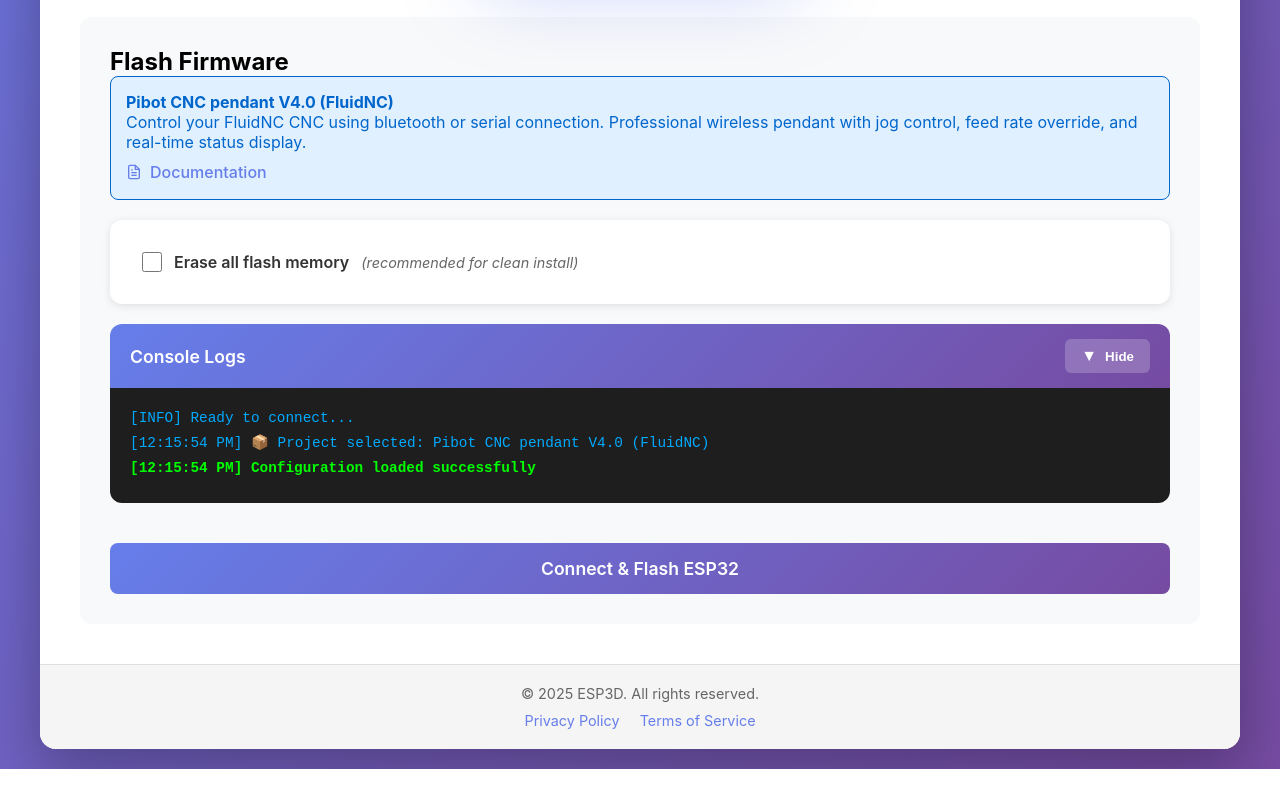
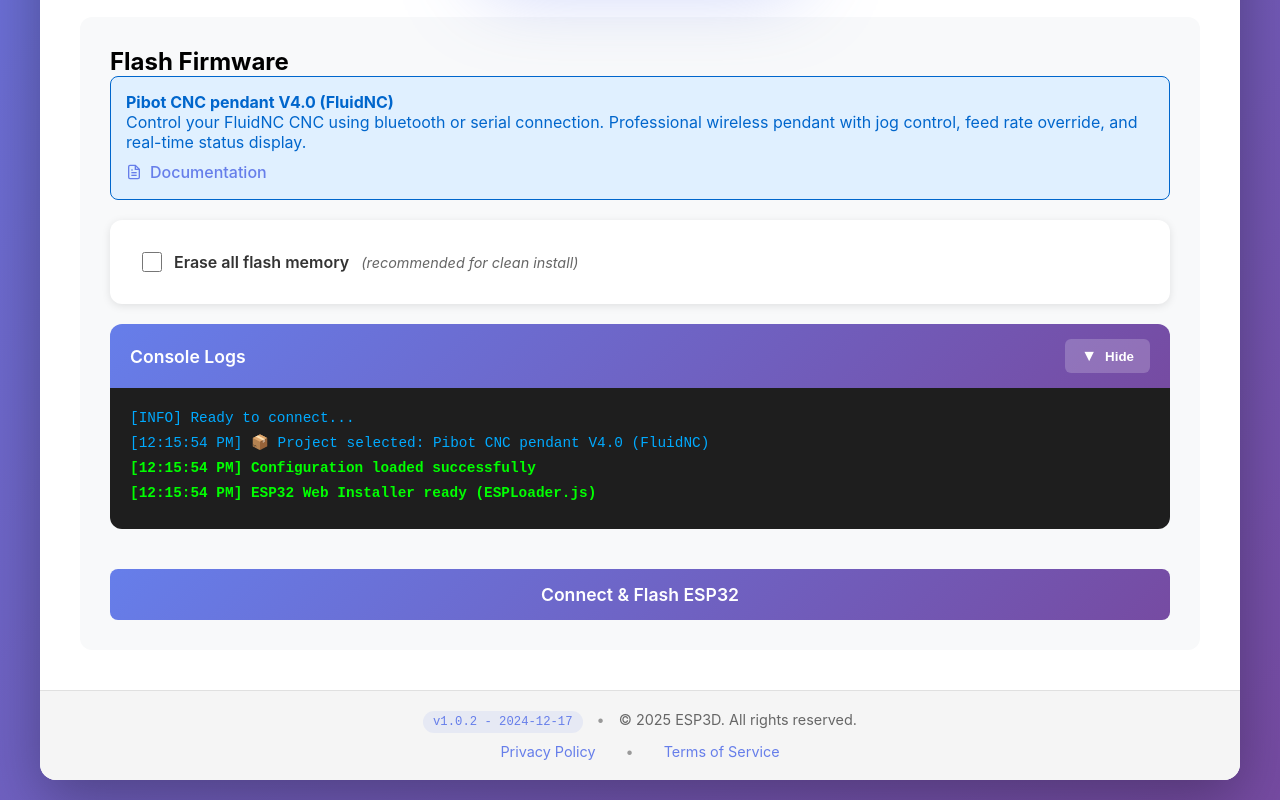
Before and after one commit to luc-github/esp3d-webinstaller, a plain HTML site: page index.html in a window 1280 px wide. Shown: the part 905-1705 px from the top of the page. Before the commit the page ends 1674 px from the top, so only its background shows below. Drawn offline with Linux system fonts and the light colour scheme; no server answers.

Commit message:
Add version in footer

```diff
--- a/index.html
+++ b/index.html
@@ -145,7 +145,7 @@
         // Make available globally for our script
         window.esptooljs = { Transport, ESPLoader };
     </script>
-
-    <script src="js/script.js?v=1.0.0"></script>
+    <script src="js/version.js?v=1.0.2"></script>
+    <script src="js/script.js?v=1.0.2"></script>
 </body>
 </html>
--- a/js/script.js
+++ b/js/script.js
@@ -488,16 +488,45 @@ function githubIcon() {
 function updateFooter() {
     if (!pageConfig || !pageConfig.footer) return;
 
+    const footer = document.getElementById('footer');
     const footerText = document.getElementById('footerText');
     const footerLinks = document.getElementById('footerLinks');
 
-    // Footer text - use translation
-    footerText.textContent = translate('footerCopyright');
+    // Show footer if configured
+    if (pageConfig.footer.enabled) {
+        footer.style.display = 'block';
+    }
+
+    // Create footer content with version
+    const versionSpan = document.createElement('span');
+    versionSpan.id = 'version-info';
+    versionSpan.className = 'version-info';
+    versionSpan.textContent = 'Loading...';
+
+    // Footer text with version - use translation
+    footerText.innerHTML = '';
+    footerText.appendChild(versionSpan);
+
+    const separator1 = document.createElement('span');
+    separator1.className = 'footer-separator';
+    separator1.textContent = ' • ';
+    footerText.appendChild(separator1);
+
+    const copyrightSpan = document.createElement('span');
+    copyrightSpan.textContent = translate('footerCopyright');
+    footerText.appendChild(copyrightSpan);
 
     // Footer links - use translations with keys
     footerLinks.innerHTML = '';
     if (pageConfig.footer.links && pageConfig.footer.links.length > 0) {
-        pageConfig.footer.links.forEach(link => {
+        pageConfig.footer.links.forEach((link, index) => {
+            if (index > 0) {
+                const sep = document.createElement('span');
+                sep.className = 'footer-separator';
+                sep.textContent = ' • ';
+                footerLinks.appendChild(sep);
+            }
+
             const a = document.createElement('a');
             a.href = link.url;
             a.target = '_blank';
@@ -506,6 +535,9 @@ function updateFooter() {
             footerLinks.appendChild(a);
         });
     }
+
+    // Update version info after creating the element
+    updateFooterVersion();
 }
 
 // Update page texts (title, subtitle, etc.)
```
